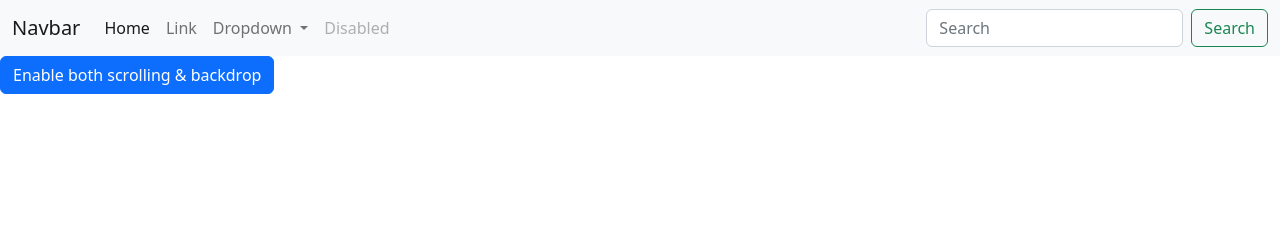
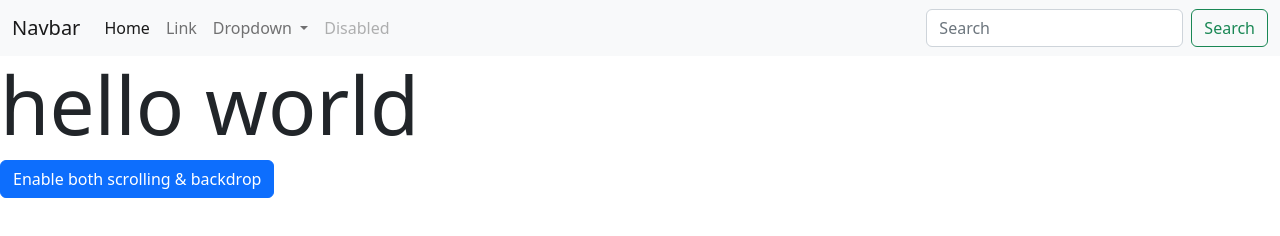
Before and after one commit to mamad-azimi-jozani/feature-branch, a plain HTML site: page index.html in a window 1280 px wide. Drawn offline with nearby package versions, Linux system fonts and the light colour scheme.

Commit message:
create h1

```diff
--- a/index.html
+++ b/index.html
@@ -43,6 +43,7 @@
     </div>
   </div>
 </nav>
+    <h1 class="display-1">hello world</h1>
 <button class="btn btn-primary" type="button" data-bs-toggle="offcanvas" data-bs-target="#offcanvasWithBothOptions" aria-controls="offcanvasWithBothOptions">Enable both scrolling & backdrop</button>
 
 <div class="offcanvas offcanvas-start" data-bs-scroll="true" tabindex="-1" id="offcanvasWithBothOptions" aria-labelledby="offcanvasWithBothOptionsLabel">
```
